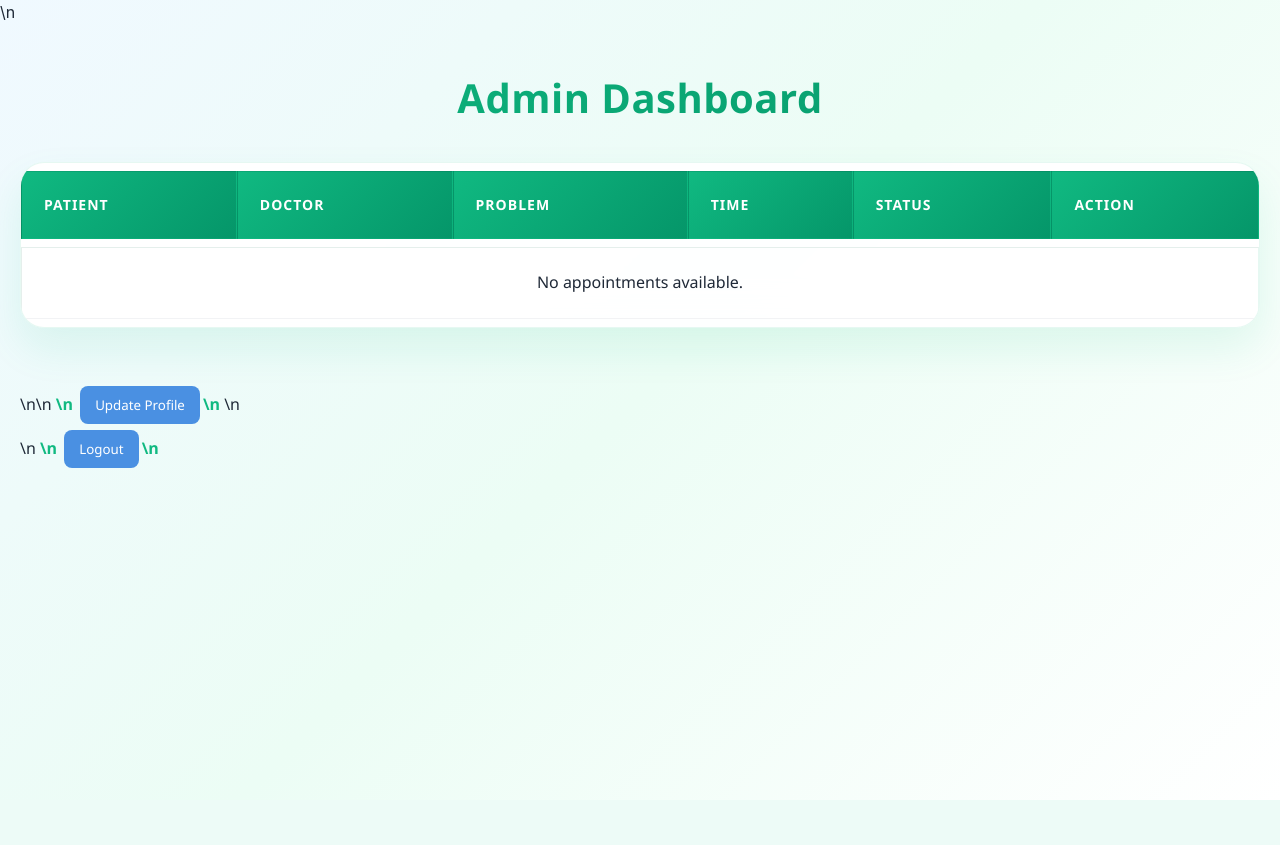
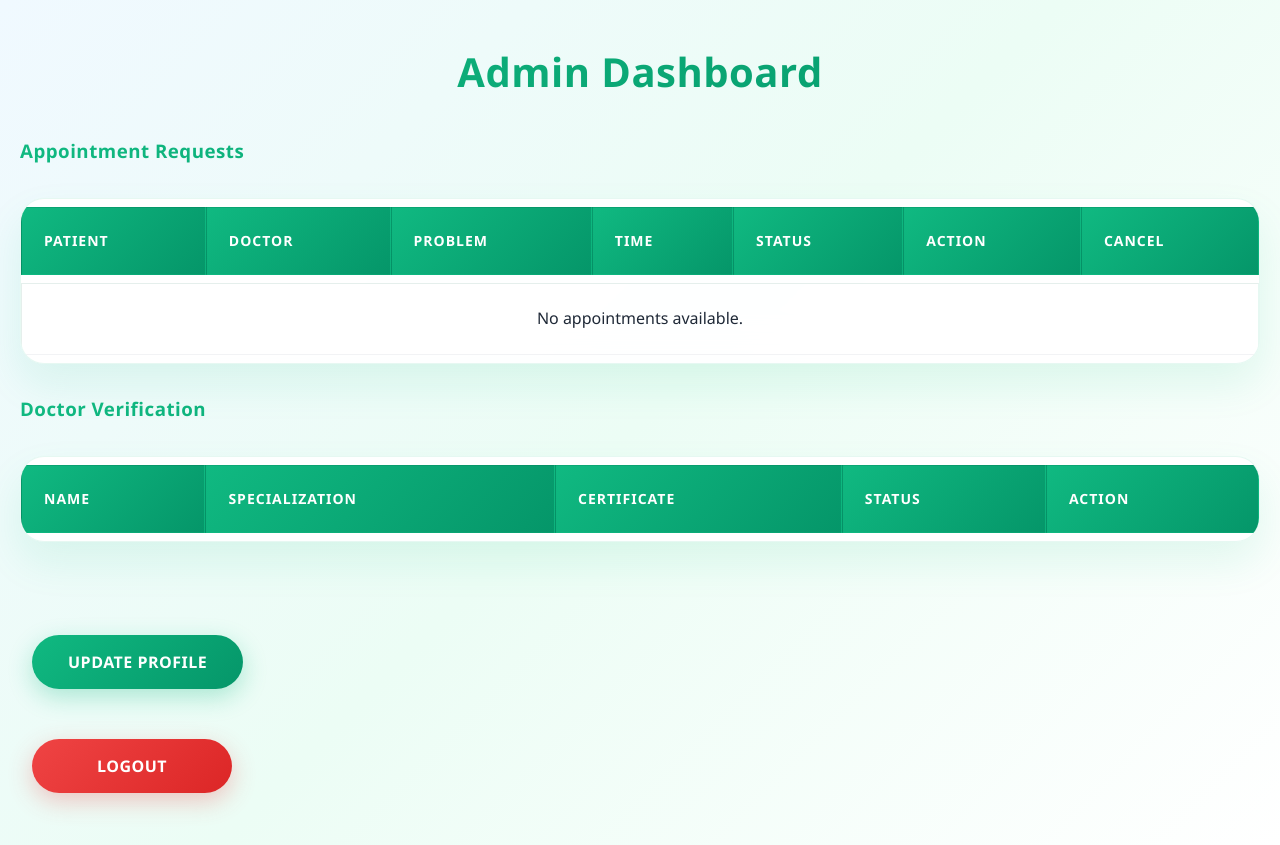
Before and after one commit to morthaspandana1117-byte/Hospital-Appointment-System, a Django app: template appointments/templates/appointments/admin-dashboard.html in a window 1280 px wide. Before the commit the page ends 800 px from the top, so only its background shows below. Run offline with Django 3.2, Linux system fonts and the light colour scheme; the template is opened without the code that fills it, so the values that code supplies are empty.

Commit message:
Doctor is verified through certificate by admin

```diff
--- a/appointments/models.py
+++ b/appointments/models.py
@@ -19,6 +19,10 @@ class Doctor(models.Model):
         return self.user.username
 
 
+    certificate = models.FileField(upload_to='certificates/', null=True, blank=True)
+    is_verified = models.BooleanField(default=False)
+
+
 class Appointment(models.Model):
     STATUS_CHOICES = [
         ('Pending', 'Pending'),
--- a/appointments/templates/appointments/admin-dashboard.html
+++ b/appointments/templates/appointments/admin-dashboard.html
@@ -3,12 +3,16 @@
 <html>
 <head>
     <title>Admin Dashboard</title>
-    <link rel="stylesheet" href="{% static 'appointments/css/styles.css' %}">\n    <link rel="stylesheet" href="{% static 'appointments/css/styles_profile.css' %}">
+    <link rel="stylesheet" href="{% static 'appointments/css/styles.css' %}">
+    <link rel="stylesheet" href="{% static 'appointments/css/styles_profile.css' %}">
 </head>
 <body>
 
 <div class="container">
     <h2>Admin Dashboard</h2>
+
+    <!-- ================= APPOINTMENTS ================= -->
+    <h3>Appointment Requests</h3>
 
     <table class="table" border="1">
         <tr>
@@ -18,15 +22,30 @@
             <th>Time</th>
             <th>Status</th>
             <th>Action</th>
+            <th>Cancel</th>
         </tr>
 
         {% for appointment in appointments %}
         <tr>
             <td>{{ appointment.patient.user.username }}</td>
-            <td>{{ appointment.doctor.user.username }}</td>
+            <td>
+                {% if appointment.doctor %}
+                    Dr. {{ appointment.doctor.user.username }}
+                {% else %}
+                    Not Assigned
+                {% endif %}
+            </td>
             <td>{{ appointment.problem }}</td>
-            <td>{{ appointment.time|time:"h:i A" }}</td>
-            <td>{{ appointment.status }}</td>
+            <td>
+                {% if appointment.time %}
+                    {{ appointment.time|time:"h:i A" }}
+                {% else %}
+                    -
+                {% endif %}
+            </td>
+            <td class="status-{{ appointment.status|lower }}">
+                {{ appointment.status }}
+            </td>
 
             <td>
                 {% if appointment.status == "Pending" %}
@@ -52,25 +71,82 @@
                     Assigned
                 {% endif %}
             </td>
+
             <td>
                 <a href="{% url 'cancel-appointment' appointment.id %}">
                     <button class="btn btn-danger">Cancel</button>
                 </a>
             </td>
-            <td class="status-{{ appointment.status|lower }}">
-                {{ appointment.status }}
-            </td>
         </tr>
         {% empty %}
         <tr>
-            <td colspan="6" style="text-align:center;">
+            <td colspan="7" style="text-align:center;">
                 No appointments available.
             </td>
         </tr>
         {% endfor %}
     </table>
 
-    <br>\n\n    <a href="{% url 'profile' %}">\n        <button>Update Profile</button>\n    </a>\n    <br>\n    <a href="{% url 'logout' %}">\n        <button>Logout</button>\n    </a>
+    <!-- ================= DOCTOR VERIFICATION ================= -->
+    <h3>Doctor Verification</h3>
+
+    <table class="table" border="1">
+        <tr>
+            <th>Name</th>
+            <th>Specialization</th>
+            <th>Certificate</th>
+            <th>Status</th>
+            <th>Action</th>
+        </tr>
+
+        {% for doctor in doctors %}
+        <tr>
+            <td>{{ doctor.user.username }}</td>
+            <td>{{ doctor.specialization }}</td>
+
+            <td>
+                {% if doctor.certificate %}
+                    <a href="{{ doctor.certificate.url }}" target="_blank">
+                        View Certificate
+                    </a>
+                {% else %}
+                    No file
+                {% endif %}
+            </td>
+
+            <td>
+                {% if doctor.is_verified %}
+                    <span style="color:green;">Verified</span>
+                {% else %}
+                    <span style="color:red;">Not Verified</span>
+                {% endif %}
+            </td>
+
+            <td>
+                {% if not doctor.is_verified %}
+                    <a href="{% url 'verify-doctor' doctor.id %}">
+                        <button class="btn btn-primary">Verify</button>
+                    </a>
+                {% else %}
+                    ✔
+                {% endif %}
+            </td>
+        </tr>
+        {% endfor %}
+    </table>
+
+    <br><br>
+
+    <!-- ================= ACTION BUTTONS ================= -->
+    <a href="{% url 'profile' %}">
+        <button class="btn btn-primary">Update Profile</button>
+    </a>
+
+    <br><br>
+
+    <a href="{% url 'logout' %}">
+        <button class="btn btn-danger">Logout</button>
+    </a>
 
 </div>
 
--- a/appointments/templates/appointments/login.html
+++ b/appointments/templates/appointments/login.html
@@ -12,6 +12,12 @@
 
     {% if error %}
         <p style="color:red;">{{ error }}</p>
+    {% endif %}
+
+    {% if messages %}
+        {% for message in messages %}
+            <p style="color:red;">{{ message }}</p>
+        {% endfor %}
     {% endif %}
 
     <form method="POST">
--- a/appointments/urls.py
+++ b/appointments/urls.py
@@ -14,11 +14,13 @@ urlpatterns = [
 
     path('assign-doctor/<int:id>/', views.assign_doctor, name='assign-doctor'),
     path('cancel/<int:id>/', views.cancel_appointment, name='cancel-appointment'),
+    path('verify-doctor/<int:id>/', views.verify_doctor, name='verify-doctor'),
 
     path('booking/', views.booking_view, name='booking'),
     path('cancel/<int:appointment_id>/', views.cancel_appointment, name='cancel-appointment'),
 
     path('doctor-details/', views.doctor_details, name='doctor-details'),
+    path('manage-users/', views.manage_users, name='manage-users'),
 
     path('accept/<int:id>/', views.accept, name='accept'),
     path('reject/<int:id>/', views.reject, name='reject'),
--- a/hospital_backend/settings.py
+++ b/hospital_backend/settings.py
@@ -1,3 +1,4 @@
+import os
 """
 Django settings for hospital_backend project.
 
@@ -129,3 +130,6 @@ STATICFILES_DIRS = [
 # EMAIL_HOST_PASSWORD = 'your_app_password'
 
 EMAIL_BACKEND = 'django.core.mail.backends.console.EmailBackend'
+
+MEDIA_URL = '/media/'
+MEDIA_ROOT = os.path.join(BASE_DIR, 'media')
```
Also changed, not shown: appointments/templates/appointments/manage_users.html (added, +37 -0 lines), appointments/templates/appointments/register.html (+25 -3 lines), appointments/views.py (+60 -11 lines), hospital_backend/urls.py (+9 -0 lines), appointments/migrations/0006_doctor_certificate_doctor_is_verified.py (added), 1 other file.
